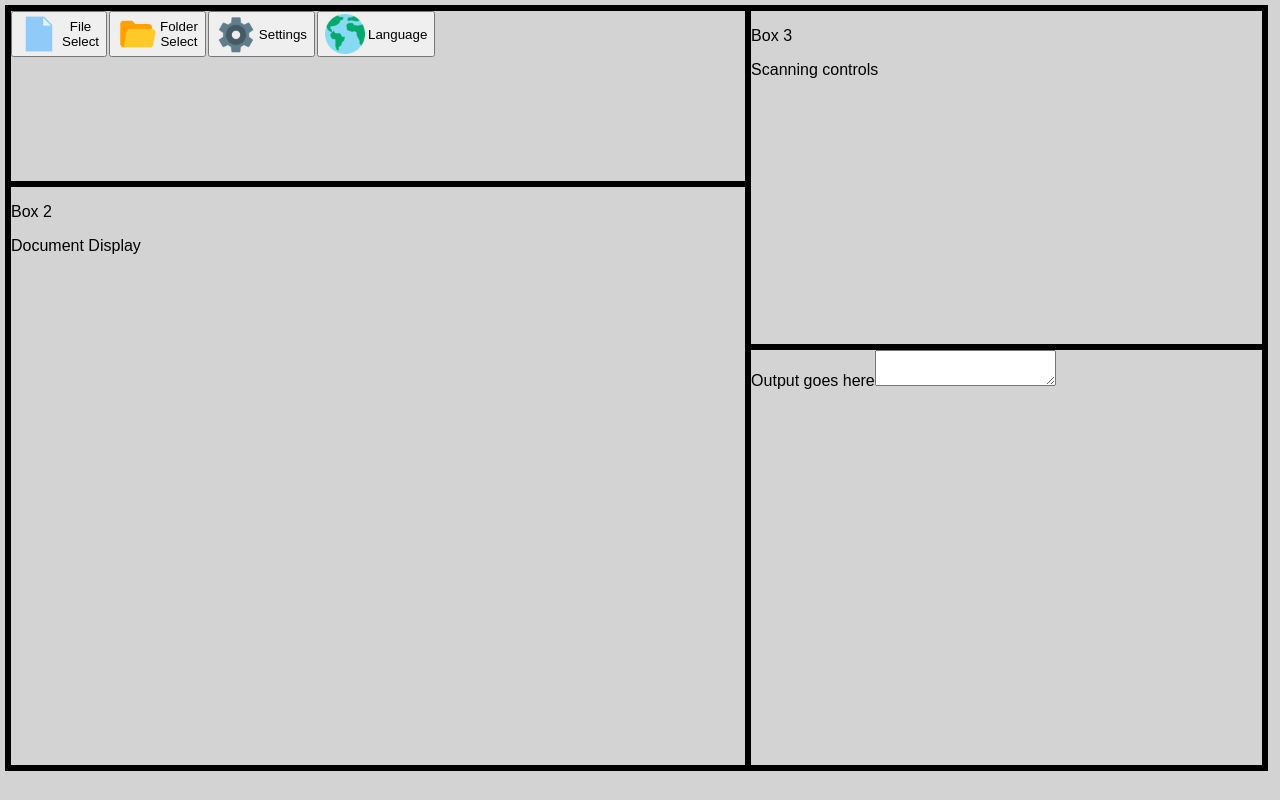
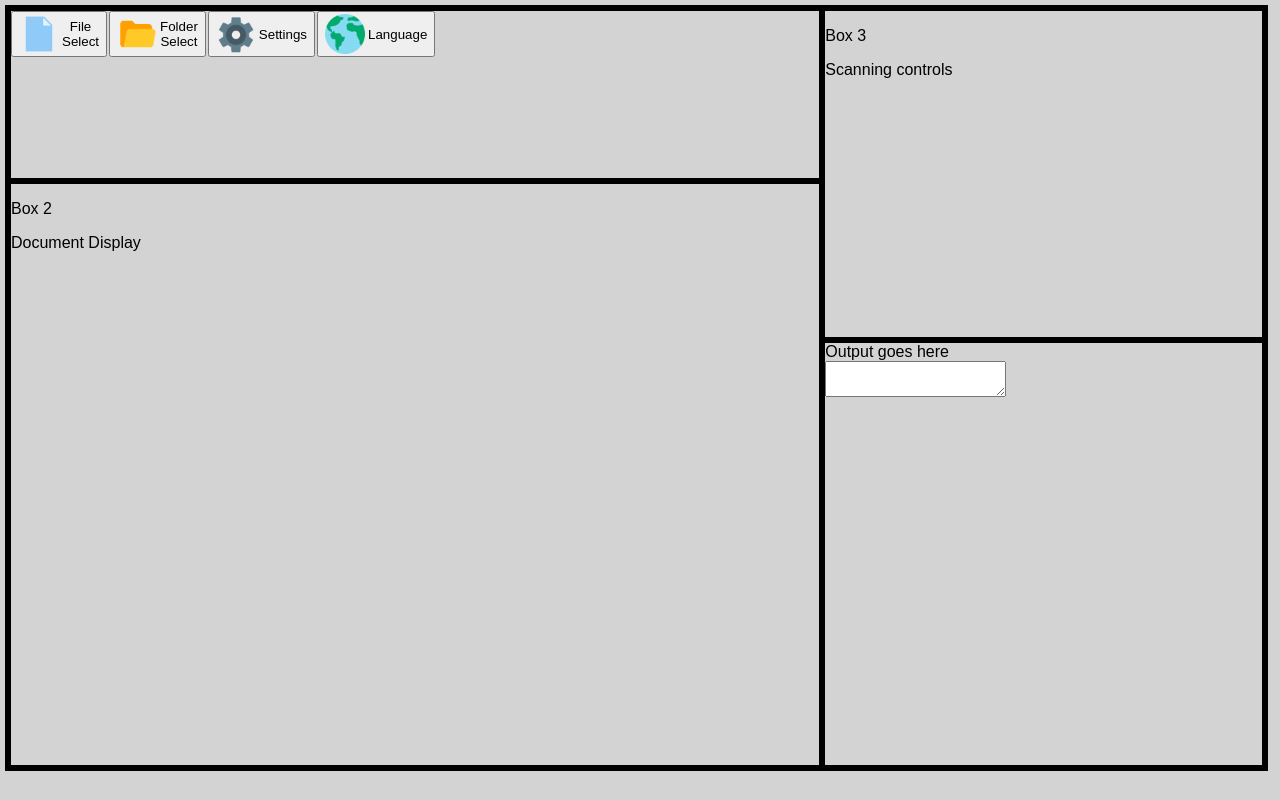
Before and after one commit to Keys-481/sp26-06-loracles, a React (Vite) app: page / in a window 1280 px wide. Built offline with nearby package versions, Linux system fonts and the light colour scheme.

Commit message:
Added line break to outputtext box

```diff
--- a/src/components/LayoutGrid/OutputTextBox.jsx
+++ b/src/components/LayoutGrid/OutputTextBox.jsx
@@ -18,8 +18,8 @@ function OutputTextBox({ labelText, placeholder="" }) {
 
   return(
     <div id="outputTextBox">
-      <div>
       <label for="outputTextBox_textarea">{labelText}</label>
+      <br/>
       <textarea id="outputTextBox_textarea"
         autoCapitalize="off"
         autoComplete="off"
@@ -28,7 +28,6 @@ function OutputTextBox({ labelText, placeholder="" }) {
       >
       </textarea>
     </div>
-    </div>
   );
 }
 
```
Lines whose indentation alone changed are shown as unchanged.
